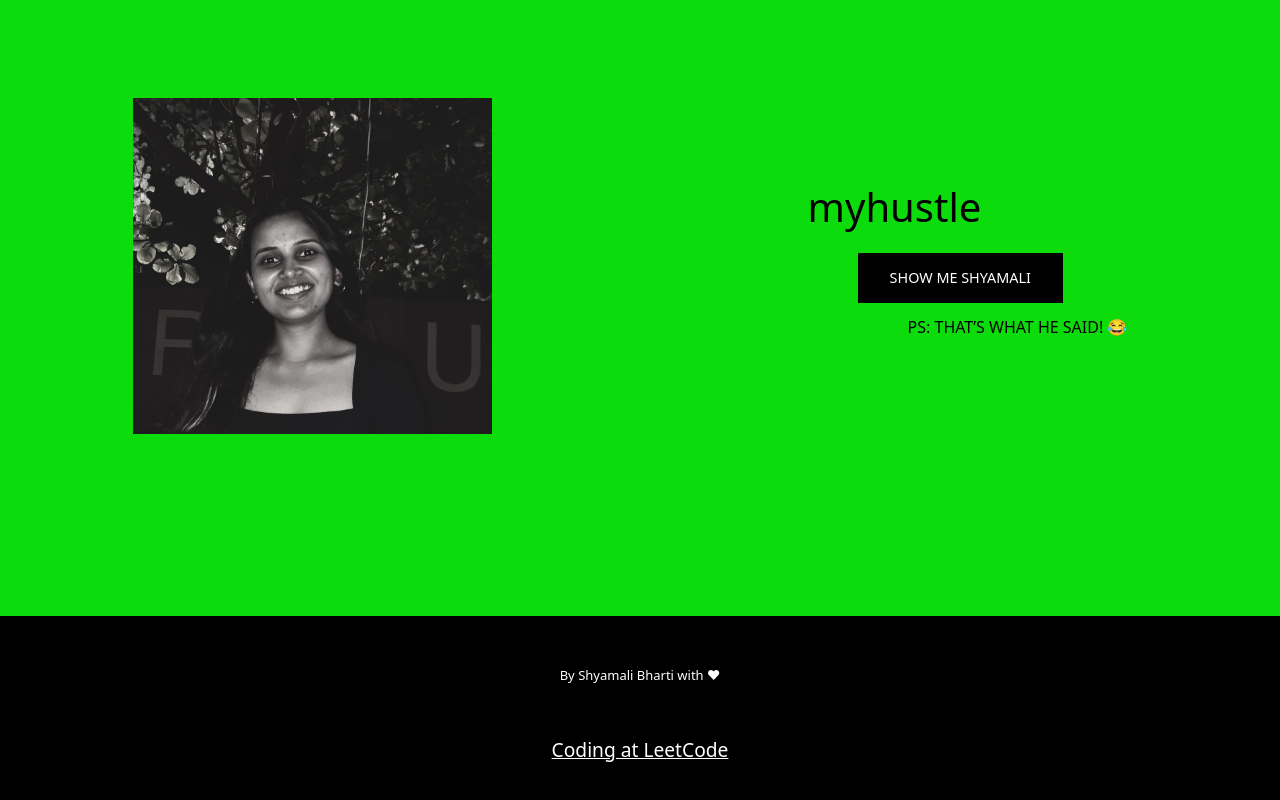
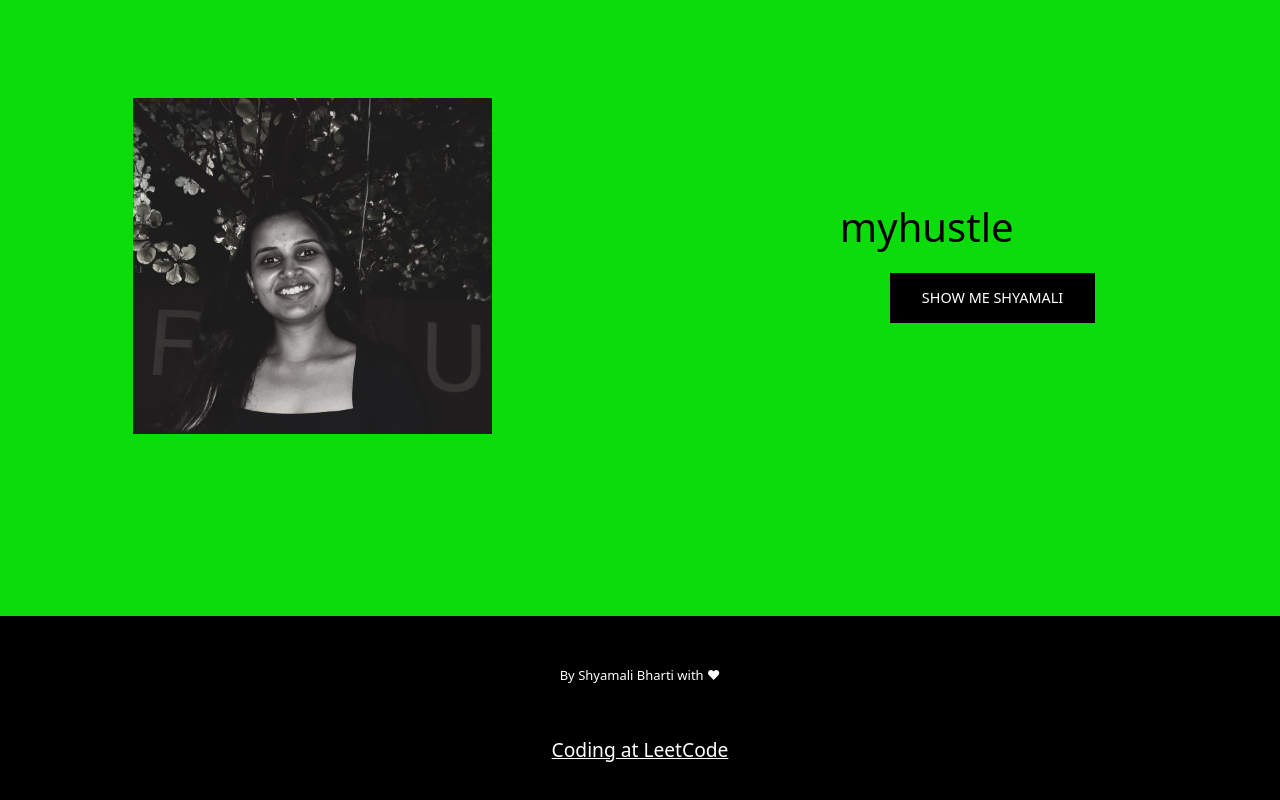
Before and after one commit to shyamali-11/html-portfolio2, a plain HTML site: page index.html in a window 1280 px wide. Shown: the part 1051-1851 px from the top of the page. Drawn offline with nearby package versions, Linux system fonts and the light colour scheme.

Commit message:
Update index.html

```diff
--- a/index.html
+++ b/index.html
@@ -55,7 +55,7 @@
       <div class="data-div">
       <p id="myhustle">myhustle</p>
       <a href="https://github.com/shyamali-11"><button id="btn">SHOW ME SHYAMALI</button></a>
-      <p id="shesaid">PS: THAT’S WHAT HE SAID! 😂</p>
+
       </div>
 
     </div>
```
